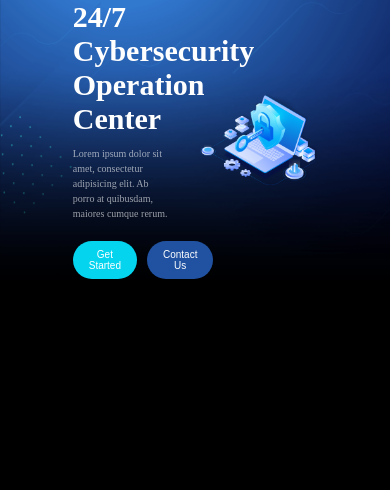
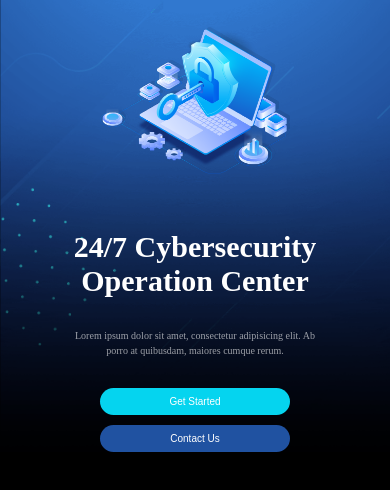
Before and after one commit to Soulayy/Jules_Soulaymane, a plain HTML site: page index.html in a window 390 px wide. Drawn offline with Linux system fonts and the light colour scheme; a web font is replaced by a local one.

Commit message:
banner style responsive

```diff
--- a/public/style/responsive.css
+++ b/public/style/responsive.css
@@ -0,0 +1,63 @@
+body{
+
+}
+
+@media (max-width: 576px){
+
+    .banner{
+        flex-direction: column-reverse;
+    }
+
+    .bannerRight{
+        width: 75%;
+        display: flex;
+        justify-content: center;
+        height: 200px;
+    }
+
+    .bannerImage{
+        width: 65%;
+    }
+
+    .bannerTitle{
+        text-align: center;
+        font-size: 30px;
+        margin-bottom: 30px;
+    }
+
+    .bannerLeft{
+        width: 65%;
+    }
+
+    .bannerText{
+        text-align: center;
+        margin-bottom: 30px;
+    }
+
+    .bannerButtons{
+        display: flex;
+        align-items: center;
+        flex-direction: column;
+    }
+
+    .bannerButtons>button{
+        width: 75%;
+    }
+
+
+}
+
+@media (min-width: 575px) and (max-width: 768px){
+
+    .bannerTitle{
+        font-size: 25px;
+    }
+}
+
+@media (min-width: 769px) and (max-width: 992px){
+
+}
+
+@media (min-width: 993px) and (max-width: 992px){
+
+}
--- a/public/style/style.css
+++ b/public/style/style.css
@@ -47,7 +47,7 @@ body {
 }
 
 .bannerLeft{
-    width: 25%;
+    width: 30%;
     color: white;
 }
 
```
